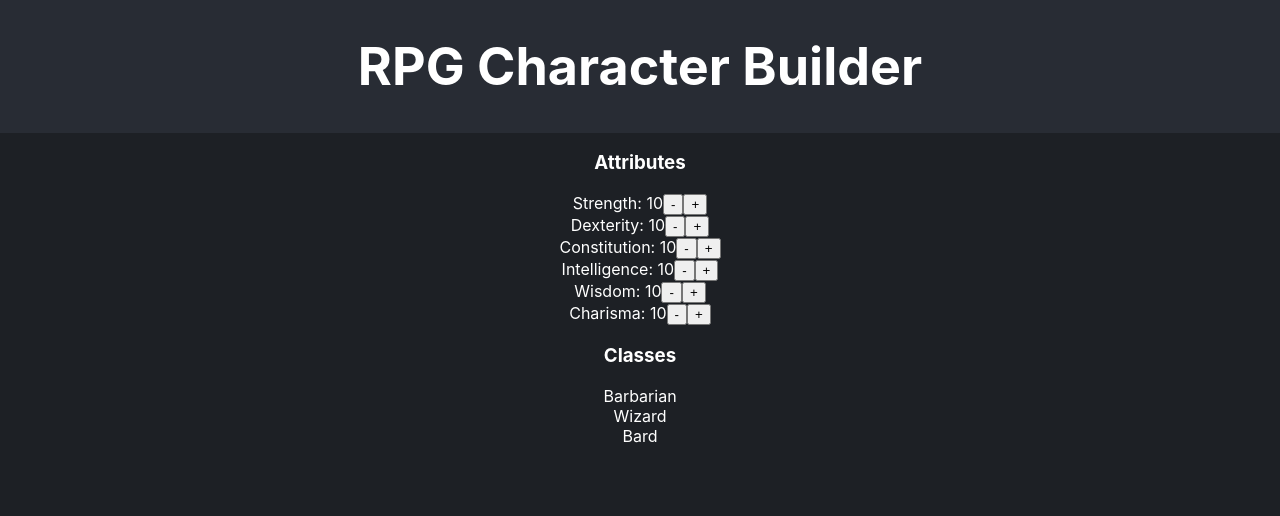
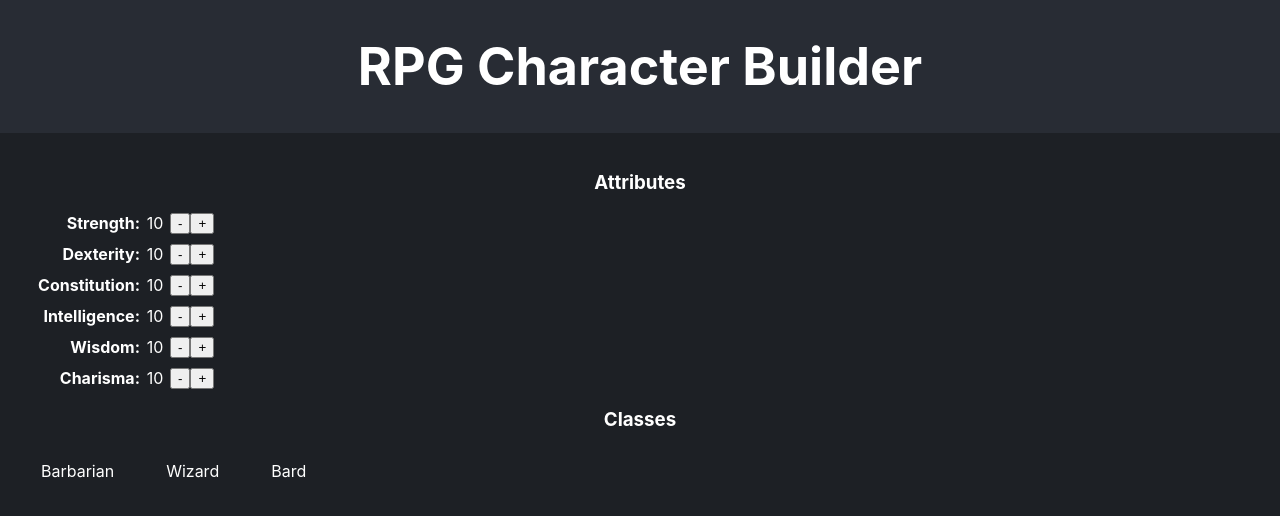
Before and after one commit to migvill/dnd-character, a React (Create React App) app: page / in a window 1280 px wide. Shown: the top 516 px of the page. Built offline with nearby package versions, Linux system fonts and the light colour scheme.

Commit message:
Add some styling to character display. Highlight when minimum stats are met. Allow deselecting character

```diff
--- a/src/components/Character/Character.css
+++ b/src/components/Character/Character.css
@@ -1 +1,52 @@
-/* TODO */
+.character {
+  padding: 20px;
+}
+
+.character-attributes {
+  display: flex;
+  flex-direction: column;
+  gap: 10px;
+}
+
+.character-attribute-row {
+  display: flex;
+}
+
+.character-attribute-name {
+  text-align: right;
+  font-weight: bold;
+  width: 120px;
+}
+
+.character-attribute-value {
+  width: 30px;
+  text-align: center;
+}
+
+.character-classes {
+  display: flex;
+  gap: 10px;
+}
+
+.character-class {
+  border: 1px solid transparent;
+  border-radius: 5px;
+  cursor: pointer;
+  padding: 10px 20px;
+}
+
+.character-class.meets {
+  font-weight: bold;
+  background-color: green;
+}
+
+.character-class:hover {
+  border: 1px solid #fff;
+}
+
+.character-class-requirements {
+  margin-top: 20px;
+  padding: 10px;
+  border: 1px solid #fff;
+  border-radius: 5px;
+}
--- a/src/components/Character/Character.tsx
+++ b/src/components/Character/Character.tsx
@@ -21,6 +21,18 @@ function Character() {
         })
     }
 
+    function meetsClassRequirements(className: Class): boolean {
+        return Object.entries(CLASS_LIST[className]).every(([key, val]) => attributeLevel[key as keyof Attributes] >= val)
+    }
+
+    function selectClass(className: Class) {
+        if (currentClass === className) {
+            setCurrentClass(null)
+        } else {
+            setCurrentClass(className)
+        }
+    }
+
     return (
         <div className="character">
             <h3>Attributes</h3>
@@ -28,7 +40,7 @@ function Character() {
                 {
                     ATTRIBUTE_LIST.map((attr, idx) => (
                         <div className="character-attribute-row" key={idx}>
-                            <span>{attr}: { attributeLevel[attr] }</span>
+                            <span className="character-attribute-name">{attr}:</span> <span className="character-attribute-value">{ attributeLevel[attr] }</span>
                             <button onClick={() => changeAttributeLevel(attr as keyof Attributes, -1)}>-</button>
                             <button onClick={() => changeAttributeLevel(attr as keyof Attributes, 1)}>+</button>
                         </div>
@@ -38,11 +50,14 @@ function Character() {
             <h3>Classes</h3>
             <div className="character-classes">
                 {
-                    Object.keys(CLASS_LIST).map((className) => (
-                        <div className="character-class" key={className} onClick={() => setCurrentClass(className as Class)}>
-                            {className}
-                        </div>
-                    ))
+                    Object.keys(CLASS_LIST).map((className) => {
+                        const classRequirement = meetsClassRequirements(className as Class) ? 'meets' : ''
+                        return (
+                            <div className={`character-class ${classRequirement}`} key={className} onClick={() => selectClass(className as Class)}>
+                                {className}
+                            </div>
+                        )
+                    })
                 }
             </div>
 
```
